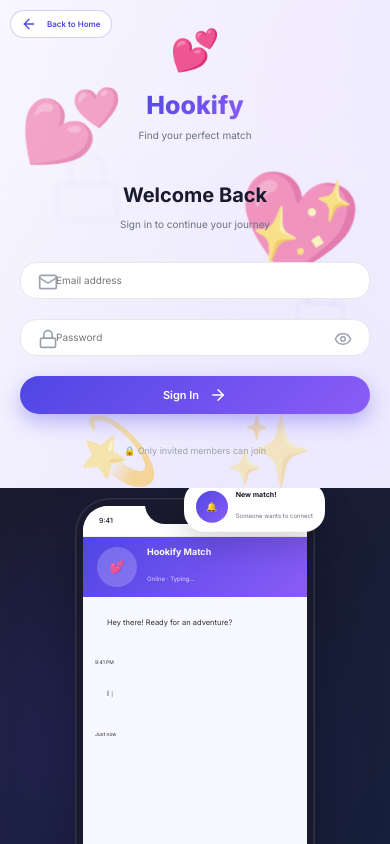
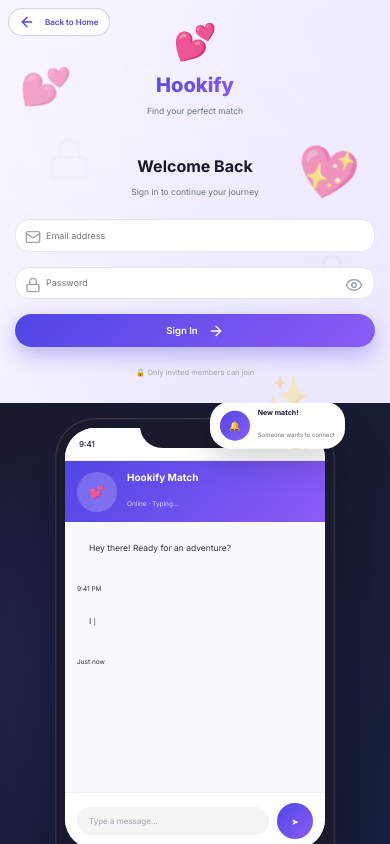
Before and after one commit to Davis-don/hookiefy, a React (Vite) app in the folder client/: page /signin in a window 390 px wide. Shown: the top 844 px of the page. Built offline with nearby package versions, Linux system fonts and the light colour scheme; no server answers.

Commit message:
login update

```diff
--- a/client/src/pages/common/login.css
+++ b/client/src/pages/common/login.css
@@ -34,7 +34,7 @@
   pointer-events: none;
 }
 
-/* Floating Hearts - 4x LARGER */
+/* Floating Hearts - LARGER */
 .hookify-login-floating-hearts {
   position: absolute;
   inset: 0;
@@ -57,12 +57,21 @@
 .heart-6 { top: 40%; right: 20%; animation-delay: 5s; font-size: 7rem; }
 .heart-7 { bottom: 50%; left: 20%; animation-delay: 6s; font-size: 6.5rem; }
 
+@media (max-width: 768px) {
+  .hookify-login-heart {
+    font-size: 4rem;
+  }
+  .heart-2 { font-size: 5rem; }
+  .heart-4 { font-size: 4.5rem; }
+  .heart-6 { font-size: 4rem; }
+}
+
 @keyframes loginHeartFloat {
   0%, 100% { transform: translateY(0) rotate(0deg); opacity: 0.3; }
   50% { transform: translateY(-50px) rotate(12deg); opacity: 0.6; }
 }
 
-/* Animated Padlocks - 4x LARGER */
+/* Animated Padlocks */
 .hookify-login-padlocks {
   position: absolute;
   inset: 0;
@@ -95,6 +104,16 @@
 .padlock-5 svg { width: 65px; height: 65px; }
 .padlock-6 svg { width: 50px; height: 50px; }
 
+@media (max-width: 768px) {
+  .hookify-login-padlock svg {
+    width: 40px;
+    height: 40px;
+  }
+  .padlock-1 svg { width: 45px; height: 45px; }
+  .padlock-3 svg { width: 50px; height: 50px; }
+  .padlock-5 svg { width: 38px; height: 38px; }
+}
+
 @keyframes padlockFloat {
   0%, 100% { transform: translateY(0) rotate(0deg); opacity: 0.1; }
   50% { transform: translateY(-30px) rotate(6deg); opacity: 0.2; }
@@ -116,7 +135,7 @@
   50% { opacity: 1; transform: scale(1); }
 }
 
-/* Security Badges - 4x LARGER */
+/* Security Badges */
 .hookify-login-security-badges {
   position: absolute;
   bottom: 3rem;
@@ -138,7 +157,7 @@
   backdrop-filter: blur(10px);
   padding: 1rem 2.2rem;
   border-radius: 60px;
-  font-size: 1.3rem !important;
+  font-size: 1.3rem;
   font-weight: 600;
   color: rgb(79, 70, 229);
   border: 1.5px solid rgba(79, 70, 229, 0.2);
@@ -157,12 +176,27 @@
     gap: 1rem;
   }
   .hookify-login-badge {
-    padding: 0.6rem 1.4rem;
-    font-size: 0.9rem !important;
+    padding: 0.7rem 1.5rem;
+    font-size: 1rem;
   }
   .hookify-login-badge svg {
-    width: 16px;
-    height: 16px;
+    width: 18px;
+    height: 18px;
+  }
+}
+
+@media (max-width: 768px) {
+  .hookify-login-security-badges {
+    bottom: 1rem;
+    gap: 0.8rem;
+  }
+  .hookify-login-badge {
+    padding: 0.5rem 1rem;
+    font-size: 0.75rem;
+  }
+  .hookify-login-badge svg {
+    width: 14px;
+    height: 14px;
   }
 }
 
@@ -181,7 +215,7 @@
   }
 }
 
-/* LEFT COLUMN - ANIMATED PHONE (Responsive - Smaller on Mobile) */
+/* LEFT COLUMN - ANIMATED PHONE */
 .hookify-login-left {
   background: linear-gradient(135deg, #1a1a2e 0%, #16213e 100%);
   display: flex;
@@ -194,7 +228,7 @@
 
 @media (max-width: 1024px) {
   .hookify-login-left {
-    padding: 1.5rem;
+    padding: 2rem;
     min-height: auto;
     order: 2;
   }
@@ -202,7 +236,7 @@
 
 @media (max-width: 768px) {
   .hookify-login-left {
-    padding: 1rem;
+    padding: 1.5rem;
   }
 }
 
@@ -214,7 +248,7 @@
   pointer-events: none;
 }
 
-/* Animated Phone - Responsive (Smaller on Mobile) */
+/* Animated Phone - Responsive */
 .hookify-login-animated-phone {
   position: relative;
   width: 100%;
@@ -223,19 +257,19 @@
 
 @media (max-width: 1024px) {
   .hookify-login-animated-phone {
-    max-width: 350px;
+    max-width: 380px;
   }
 }
 
 @media (max-width: 768px) {
   .hookify-login-animated-phone {
-    max-width: 280px;
+    max-width: 320px;
   }
 }
 
 @media (max-width: 480px) {
   .hookify-login-animated-phone {
-    max-width: 240px;
+    max-width: 280px;
   }
 }
 
@@ -249,8 +283,8 @@
 
 @media (max-width: 768px) {
   .hookify-login-phone-frame {
-    border-radius: 35px;
-    padding: 8px;
+    border-radius: 40px;
+    padding: 10px;
   }
 }
 
@@ -268,16 +302,16 @@
 
 @media (max-width: 768px) {
   .hookify-login-phone-notch {
-    width: 120px;
+    width: 130px;
     height: 25px;
-    top: 6px;
+    top: 8px;
   }
 }
 
 @media (max-width: 480px) {
   .hookify-login-phone-notch {
-    width: 100px;
-    height: 20px;
+    width: 110px;
+    height: 22px;
   }
 }
 
@@ -292,21 +326,21 @@
 
 @media (max-width: 1024px) {
   .hookify-login-phone-screen {
-    min-height: 550px;
+    min-height: 580px;
   }
 }
 
 @media (max-width: 768px) {
   .hookify-login-phone-screen {
-    min-height: 420px;
-    border-radius: 30px;
+    min-height: 480px;
+    border-radius: 35px;
   }
 }
 
 @media (max-width: 480px) {
   .hookify-login-phone-screen {
-    min-height: 350px;
-    border-radius: 25px;
+    min-height: 420px;
+    border-radius: 30px;
   }
 }
 
@@ -316,15 +350,22 @@
   padding: 18px 28px;
   background: #fff;
   border-bottom: 1px solid #f0f0f0;
-  font-size: 0.9rem;
+  font-size: 1rem;
   font-weight: 500;
   color: #1a1a2e;
 }
 
 @media (max-width: 768px) {
   .hookify-login-phone-status {
-    padding: 10px 16px;
-    font-size: 0.7rem;
+    padding: 12px 18px;
+    font-size: 0.9rem;
+  }
+}
+
+@media (max-width: 480px) {
+  .hookify-login-phone-status {
+    padding: 10px 14px;
+    font-size: 0.8rem;
   }
 }
 
@@ -338,7 +379,14 @@
 
 @media (max-width: 768px) {
   .hookify-login-phone-chat-header {
-    padding: 10px 14px;
+    padding: 12px 16px;
+    gap: 12px;
+  }
+}
+
+@media (max-width: 480px) {
+  .hookify-login-phone-chat-header {
+    padding: 10px 12px;
     gap: 10px;
   }
 }
@@ -356,6 +404,14 @@
 
 @media (max-width: 768px) {
   .hookify-login-chat-avatar {
+    width: 48px;
+    height: 48px;
+    font-size: 1.5rem;
+  }
+}
+
+@media (max-width: 480px) {
+  .hookify-login-chat-avatar {
     width: 40px;
     height: 40px;
     font-size: 1.2rem;
@@ -363,7 +419,7 @@
 }
 
 .hookify-login-chat-info h4 {
-  font-size: 1.2rem;
+  font-size: 1.4rem;
   font-weight: 700;
   color: white;
   margin-bottom: 5px;
@@ -371,18 +427,30 @@
 
 @media (max-width: 768px) {
   .hookify-login-chat-info h4 {
-    font-size: 0.9rem;
+    font-size: 1.2rem;
+  }
+}
+
+@media (max-width: 480px) {
+  .hookify-login-chat-info h4 {
+    font-size: 1rem;
   }
 }
 
 .hookify-login-chat-info span {
-  font-size: 0.8rem;
+  font-size: 0.9rem;
   color: rgba(255, 255, 255, 0.75);
 }
 
 @media (max-width: 768px) {
   .hookify-login-chat-info span {
-    font-size: 0.6rem;
+    font-size: 0.75rem;
+  }
+}
+
+@media (max-width: 480px) {
+  .hookify-login-chat-info span {
+    font-size: 0.65rem;
   }
 }
 
@@ -398,8 +466,16 @@
 
 @media (max-width: 768px) {
   .hookify-login-phone-chat-messages {
+    padding: 16px;
+    min-height: 320px;
+    gap: 14px;
+  }
+}
+
+@media (max-width: 480px) {
+  .hookify-login-phone-chat-messages {
     padding: 12px;
-    min-height: 280px;
+    min-height: 270px;
     gap: 10px;
   }
 }
@@ -407,25 +483,31 @@
 .hookify-login-chat-bubble p {
   padding: 14px 20px;
   border-radius: 24px;
-  font-size: 1rem;
+  font-size: 1.1rem;
   line-height: 1.5;
 }
 
 @media (max-width: 768px) {
   .hookify-login-chat-bubble p {
+    padding: 10px 14px;
+    font-size: 0.95rem;
+  }
+}
+
+@media (max-width: 480px) {
+  .hookify-login-chat-bubble p {
     padding: 8px 12px;
-    font-size: 0.75rem;
-    border-radius: 16px;
+    font-size: 0.85rem;
   }
 }
 
 .hookify-login-chat-bubble span {
-  font-size: 0.65rem;
+  font-size: 0.75rem;
 }
 
 @media (max-width: 768px) {
   .hookify-login-chat-bubble span {
-    font-size: 0.5rem;
+    font-size: 0.65rem;
   }
 }
 
@@ -440,6 +522,13 @@
 
 @media (max-width: 768px) {
   .hookify-login-phone-chat-input {
+    padding: 12px 16px;
+    gap: 10px;
+  }
+}
+
+@media (max-width: 480px) {
+  .hookify-login-phone-chat-input {
     padding: 10px 12px;
     gap: 8px;
   }
@@ -450,15 +539,21 @@
   padding: 14px 20px;
   background: #f3f4f6;
   border-radius: 30px;
-  font-size: 0.9rem;
+  font-size: 1rem;
   color: #9ca3af;
 }
 
 @media (max-width: 768px) {
   .hookify-login-input-field {
+    padding: 10px 14px;
+    font-size: 0.9rem;
+  }
+}
+
+@media (max-width: 480px) {
+  .hookify-login-input-field {
     padding: 8px 12px;
-    font-size: 0.7rem;
-    border-radius: 20px;
+    font-size: 0.8rem;
   }
 }
 
@@ -471,11 +566,19 @@
   align-items: center;
   justify-content: center;
   color: white;
-  font-size: 1.2rem;
+  font-size: 1.3rem;
   cursor: pointer;
 }
 
 @media (max-width: 768px) {
+  .hookify-login-send-btn {
+    width: 44px;
+    height: 44px;
+    font-size: 1.1rem;
+  }
+}
+
+@media (max-width: 480px) {
   .hookify-login-send-btn {
     width: 36px;
     height: 36px;
@@ -493,6 +596,14 @@
 }
 
 @media (max-width: 768px) {
+  .hookify-login-phone-home {
+    width: 38px;
+    height: 38px;
+    margin: 10px auto 6px;
+  }
+}
+
+@media (max-width: 480px) {
   .hookify-login-phone-home {
     width: 32px;
     height: 32px;
@@ -517,9 +628,18 @@
 
 @media (max-width: 768px) {
   .hookify-login-phone-notification {
+    top: -15px;
+    right: -15px;
+    padding: 10px 14px;
+    gap: 10px;
+  }
+}
+
+@media (max-width: 480px) {
+  .hookify-login-phone-notification {
     top: -10px;
     right: -10px;
-    padding: 8px 12px;
+    padding: 6px 10px;
     gap: 8px;
   }
 }
@@ -532,35 +652,55 @@
   display: flex;
   align-items: center;
   justify-content: center;
-  font-size: 1.3rem;
+  font-size: 1.4rem;
 }
 
 @media (max-width: 768px) {
   .hookify-login-notif-icon {
-    width: 32px;
-    height: 32px;
+    width: 38px;
+    height: 38px;
+    font-size: 1.1rem;
+  }
+}
+
+@media (max-width: 480px) {
+  .hookify-login-notif-icon {
+    width: 30px;
+    height: 30px;
     font-size: 0.9rem;
   }
 }
 
 .hookify-login-notif-text strong {
   display: block;
-  font-size: 0.9rem;
+  font-size: 1rem;
   color: #1a1a2e;
 }
 
 @media (max-width: 768px) {
+  .hookify-login-notif-text strong {
+    font-size: 0.85rem;
+  }
+}
+
+@media (max-width: 480px) {
   .hookify-login-notif-text strong {
     font-size: 0.7rem;
   }
 }
 
 .hookify-login-notif-text span {
-  font-size: 0.75rem;
+  font-size: 0.85rem;
   color: #6b7280;
 }
 
 @media (max-width: 768px) {
+  .hookify-login-notif-text span {
+    font-size: 0.7rem;
+  }
+}
+
+@media (max-width: 480px) {
   .hookify-login-notif-text span {
     font-size: 0.6rem;
   }
@@ -577,7 +717,7 @@
   50% { transform: translateY(-8px); }
 }
 
-/* RIGHT COLUMN - LOGIN FORM - 4x LARGER FONTS */
+/* RIGHT COLUMN - LOGIN FORM */
 .hookify-login-right {
   display: flex;
   flex-direction: column;
@@ -595,7 +735,13 @@
   }
 }
 
-/* Back Button - 4x LARGER */
+@media (max-width: 768px) {
+  .hookify-login-right {
+    padding: 1.5rem;
+  }
+}
+
+/* Back Button */
 .hookify-login-back-btn {
   position: absolute;
   top: 2.5rem;
@@ -624,12 +770,21 @@
   .hookify-login-back-btn {
     top: 1rem;
     left: 1rem;
-    padding: 0.5rem 1rem;
-    font-size: 0.8rem;
+    padding: 0.6rem 1.2rem;
+    font-size: 0.9rem;
   }
   .hookify-login-back-btn svg {
     width: 16px;
     height: 16px;
+  }
+}
+
+@media (max-width: 480px) {
+  .hookify-login-back-btn {
+    top: 0.8rem;
+    left: 0.8rem;
+    padding: 0.5rem 1rem;
+    font-size: 0.8rem;
   }
 }
 
@@ -639,7 +794,7 @@
   transform: translateX(-8px);
 }
 
-/* Logo - 4x LARGER */
+/* Logo - LARGER on Mobile */
 .hookify-login-logo {
   text-align: center;
   margin-bottom: 3rem;
@@ -665,6 +820,18 @@
   color: #6b7280;
 }
 
+@media (max-width: 1024px) {
+  .hookify-login-logo-icon {
+    font-size: 5rem;
+  }
+  .hookify-login-logo-name {
+    font-size: 3rem !important;
+  }
+  .hookify-login-logo-tagline {
+    font-size: 1.1rem !important;
+  }
+}
+
 @media (max-width: 768px) {
   .hookify-login-logo-icon {
     font-size: 4rem;
@@ -673,11 +840,24 @@
     font-size: 2.5rem !important;
   }
   .hookify-login-logo-tagline {
-    font-size: 1rem !important;
+    font-size: 0.95rem !important;
   }
 }
 
-/* Login Form - 4x LARGER */
+@media (max-width: 480px) {
+  .hookify-login-logo-icon {
+    font-size: 3.5rem;
+    margin-bottom: 0.5rem;
+  }
+  .hookify-login-logo-name {
+    font-size: 2rem !important;
+  }
+  .hookify-login-logo-tagline {
+    font-size: 0.85rem !important;
+  }
+}
+
+/* Login Form - LARGER on Mobile */
 .hookify-login-form {
   width: 100%;
   max-width: 550px;
@@ -700,7 +880,19 @@
   color: #6b7280;
 }
 
+@media (max-width: 1024px) {
+  .hookify-login-form-header h2 {
+    font-size: 2.5rem !important;
+  }
+  .hookify-login-form-header p {
+    font-size: 1.2rem !important;
+  }
+}
+
 @media (max-width: 768px) {
+  .hookify-login-form-header {
+    margin-bottom: 2rem;
+  }
   .hookify-login-form-header h2 {
     font-size: 2rem !important;
   }
@@ -709,7 +901,16 @@
   }
 }
 
-/* Error Message - 4x LARGER */
+@media (max-width: 480px) {
+  .hookify-login-form-header h2 {
+    font-size: 1.6rem !important;
+  }
+  .hookify-login-form-header p {
+    font-size: 0.85rem !important;
+  }
+}
+
+/* Error Message */
 .hookify-login-error {
   display: flex;
   align-items: center;
@@ -725,12 +926,20 @@
 
 @media (max-width: 768px) {
   .hookify-login-error {
-    padding: 0.8rem 1.2rem;
+    padding: 0.9rem 1.2rem;
     font-size: 0.9rem;
   }
 }
 
-/* Input Groups - 4x LARGER */
+@media (max-width: 480px) {
+  .hookify-login-error {
+    padding: 0.7rem 1rem;
+    font-size: 0.8rem;
+    gap: 0.5rem;
+  }
+}
+
+/* Input Groups - LARGER on Mobile */
 .hookify-login-input-group {
   position: relative;
   margin-bottom: 2rem;
@@ -783,15 +992,39 @@
   height: 26px;
 }
 
+@media (max-width: 1024px) {
+  .hookify-login-input {
+    padding: 1.3rem 1.3rem 1.3rem 4rem;
+    font-size: 1.2rem !important;
+  }
+  .hookify-login-input-icon svg {
+    width: 24px;
+    height: 24px;
+  }
+  .hookify-login-password-toggle svg {
+    width: 22px;
+    height: 22px;
+  }
+}
+
 @media (max-width: 768px) {
+  .hookify-login-input-group {
+    margin-bottom: 1.5rem;
+  }
+  .hookify-login-input {
+    padding: 1rem 1rem 1rem 3.5rem;
+    font-size: 1rem !important;
+    border-radius: 18px;
+  }
+  .hookify-login-input-icon {
+    left: 1.2rem;
+  }
   .hookify-login-input-icon svg {
     width: 20px;
     height: 20px;
   }
-  .hookify-login-input {
-    padding: 1rem 1rem 1rem 3.5rem;
-    font-size: 1rem !important;
-    border-radius: 16px;
+  .hookify-login-password-toggle {
+    right: 1.2rem;
   }
   .hookify-login-password-toggle svg {
     width: 18px;
@@ -799,7 +1032,22 @@
   }
 }
 
-/* Submit Button - 4x LARGER */
+@media (max-width: 480px) {
+  .hookify-login-input {
+    padding: 0.85rem 0.85rem 0.85rem 3rem;
+    font-size: 0.9rem !important;
+    border-radius: 14px;
+  }
+  .hookify-login-input-icon {
+    left: 1rem;
+  }
+  .hookify-login-input-icon svg {
+    width: 16px;
+    height: 16px;
+  }
+}
+
+/* Submit Button - LARGER on Mobile */
 .hookify-login-submit {
   width: 100%;
   padding: 1.5rem;
@@ -824,14 +1072,32 @@
   height: 26px;
 }
 
+@media (max-width: 1024px) {
+  .hookify-login-submit {
+    padding: 1.2rem;
+    font-size: 1.2rem !important;
+  }
+}
+
 @media (max-width: 768px) {
   .hookify-login-submit {
     padding: 1rem;
     font-size: 1.1rem !important;
   }
   .hookify-login-submit svg {
-    width: 18px;
-    height: 18px;
+    width: 20px;
+    height: 20px;
+  }
+}
+
+@media (max-width: 480px) {
+  .hookify-login-submit {
+    padding: 0.85rem;
+    font-size: 0.95rem !important;
+  }
+  .hookify-login-submit svg {
+    width: 16px;
+    height: 16px;
   }
 }
 
@@ -840,7 +1106,7 @@
   box-shadow: 0 12px 30px rgba(79, 70, 229, 0.45);
 }
 
-/* Footer - 4x LARGER */
+/* Footer - LARGER on Mobile */
 .hookify-login-footer {
   text-align: center;
   margin-top: 3rem;
@@ -852,12 +1118,21 @@
 }
 
 @media (max-width: 768px) {
+  .hookify-login-footer {
+    margin-top: 2rem;
+  }
   .hookify-login-note {
     font-size: 0.9rem !important;
   }
 }
 
-/* Spinner - 4x LARGER */
+@media (max-width: 480px) {
+  .hookify-login-note {
+    font-size: 0.75rem !important;
+  }
+}
+
+/* Spinner */
 .hookify-login-spinner-container {
   text-align: center;
   padding: 3rem;
@@ -893,7 +1168,7 @@
   to { transform: rotate(360deg); }
 }
 
-/* Redirect Card - 4x LARGER */
+/* Redirect Card */
 .hookify-login-redirect-card {
   background: linear-gradient(135deg, rgba(79, 70, 229, 0.05), rgba(139, 92, 246, 0.05));
   border-radius: 40px;
@@ -972,4 +1247,23 @@
   .hookify-login-redirect-card p {
     font-size: 1rem;
   }
+  .hookify-login-redirect-user p {
+    font-size: 0.9rem;
+  }
 }
+
+@media (max-width: 480px) {
+  .hookify-login-redirect-card {
+    padding: 1.5rem;
+  }
+  .hookify-login-redirect-hearts {
+    font-size: 1.5rem;
+    gap: 0.8rem;
+  }
+  .hookify-login-redirect-card h3 {
+    font-size: 1.3rem;
+  }
+  .hookify-login-redirect-card p {
+    font-size: 0.85rem;
+  }
+}
```
